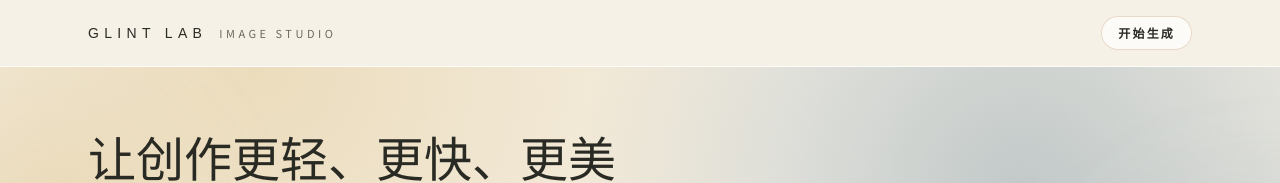
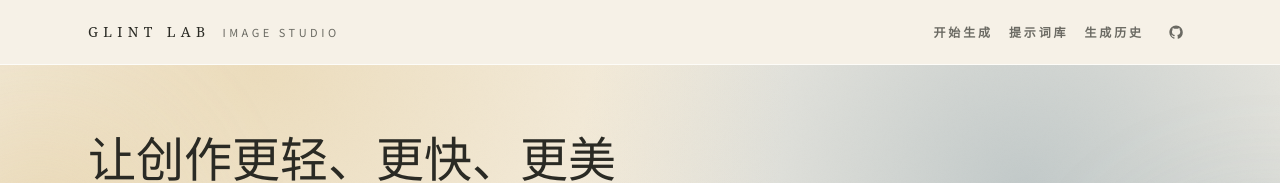
Before and after one commit to JS-banana/ai-image-prompt-app, a Next.js app: page / in a window 1280 px wide. Shown: the top 183 px of the page. Built offline with nearby package versions, Linux system fonts and the light colour scheme; no server answers; the database is empty.

Commit message:
feat(ui): nav and fonts

```diff
--- a/package.json
+++ b/package.json
@@ -28,6 +28,9 @@
     "seed": "tsx prisma/seed.ts"
   },
   "dependencies": {
+    "@fontsource/fraunces": "^5.2.9",
+    "@fontsource/noto-sans-sc": "^5.2.8",
+    "@fontsource/noto-serif-sc": "^5.2.8",
     "@prisma/client": "5.19.1",
     "@radix-ui/react-dialog": "^1.1.15",
     "@radix-ui/react-popover": "^1.1.15",
--- /dev/null
+++ b/src/app/_components/github-icon.tsx
@@ -0,0 +1,18 @@
+import type { SVGProps } from "react";
+
+type IconProps = SVGProps<SVGSVGElement> & { title?: string };
+
+export function GitHubIcon({ title, ...props }: IconProps) {
+  return (
+    <svg
+      viewBox="0 0 24 24"
+      fill="currentColor"
+      aria-hidden={title ? undefined : true}
+      role={title ? "img" : "presentation"}
+      {...props}
+    >
+      {title ? <title>{title}</title> : null}
+      <path d="M12 2.1c-5.5 0-10 4.6-10 10.3 0 4.5 2.9 8.3 6.9 9.7.5.1.7-.2.7-.5v-1.9c-2.8.6-3.4-1.3-3.4-1.3-.5-1.2-1.1-1.5-1.1-1.5-.9-.7.1-.7.1-.7 1 .1 1.6 1 1.6 1 .9 1.6 2.4 1.1 3 .8.1-.7.4-1.1.7-1.4-2.2-.3-4.6-1.1-4.6-5 0-1.1.4-2 1-2.7-.1-.3-.4-1.3.1-2.6 0 0 .8-.3 2.7 1a9.1 9.1 0 0 1 4.9 0c1.9-1.3 2.7-1 2.7-1 .5 1.3.2 2.3.1 2.6.6.7 1 1.6 1 2.7 0 3.9-2.4 4.7-4.6 5 .4.3.8 1 .8 2.1v3.1c0 .3.2.6.7.5 4-1.4 6.9-5.2 6.9-9.7 0-5.7-4.5-10.3-10-10.3z" />
+    </svg>
+  );
+}
--- a/src/app/globals.css
+++ b/src/app/globals.css
@@ -1,3 +1,14 @@
+@import "@fontsource/noto-sans-sc/300.css";
+@import "@fontsource/noto-sans-sc/400.css";
+@import "@fontsource/noto-sans-sc/500.css";
+@import "@fontsource/noto-sans-sc/600.css";
+@import "@fontsource/noto-sans-sc/700.css";
+@import "@fontsource/noto-serif-sc/400.css";
+@import "@fontsource/noto-serif-sc/500.css";
+@import "@fontsource/noto-serif-sc/600.css";
+@import "@fontsource/noto-serif-sc/700.css";
+@import "@fontsource/fraunces/400.css";
+@import "@fontsource/fraunces/600.css";
 @import "tailwindcss";
 
 :root {
@@ -10,6 +21,10 @@
   --glint-azure: #5f7e90;
   --glint-rose: #c88f7a;
   --glint-cream: #fffaf0;
+  --font-body:
+    "Noto Sans SC", "Noto Sans", system-ui, -apple-system, "Segoe UI", sans-serif;
+  --font-display: "Noto Serif SC", "Noto Serif", "Songti SC", serif;
+  --font-accent: "Fraunces", "Noto Serif SC", serif;
 }
 
 @theme inline {
--- a/src/app/layout.tsx
+++ b/src/app/layout.tsx
@@ -1,25 +1,7 @@
 import type { Metadata } from "next";
 import Link from "next/link";
-import { Fraunces, Noto_Sans_SC, Noto_Serif_SC } from "next/font/google";
+import { GitHubIcon } from "./_components/github-icon";
 import "./globals.css";
-
-const notoSans = Noto_Sans_SC({
-  subsets: ["latin"],
-  weight: ["300", "400", "500", "600", "700"],
-  variable: "--font-body",
-});
-
-const notoSerif = Noto_Serif_SC({
-  subsets: ["latin"],
-  weight: ["400", "500", "600", "700"],
-  variable: "--font-display",
-});
-
-const fraunces = Fraunces({
-  subsets: ["latin"],
-  weight: ["400", "600"],
-  variable: "--font-accent",
-});
 
 export const metadata: Metadata = {
   title: "GLINT LAB · 温室工作台",
@@ -34,12 +16,12 @@ export default function RootLayout({
   return (
     <html lang="zh-CN" suppressHydrationWarning>
       <body
-        className={`${notoSans.variable} ${notoSerif.variable} ${fraunces.variable} antialiased bg-[var(--glint-ivory)] text-[var(--glint-ink)]`}
+        className="antialiased bg-[var(--glint-ivory)] text-[var(--glint-ink)]"
       >
         <div className="min-h-screen">
           <header className="sticky top-0 z-30 border-b border-white/70 bg-[rgba(246,241,231,0.85)] backdrop-blur">
             <div className="mx-auto flex max-w-6xl items-center justify-between px-6 py-4">
-              <Link href="/" className="flex items-center gap-3">
+              <Link href="/" className="flex items-center gap-3" aria-label="GLINT LAB">
                 <span className="font-display text-sm uppercase tracking-[0.38em] text-[var(--glint-ink)]">
                   GLINT LAB
                 </span>
@@ -47,12 +29,35 @@ export default function RootLayout({
                   Image Studio
                 </span>
               </Link>
-              <Link
-                href="/generate"
-                className="rounded-full border border-[rgba(200,155,115,0.35)] bg-white/70 px-4 py-2 text-xs font-semibold uppercase tracking-[0.18em] text-[var(--glint-ink)] shadow-[0_12px_30px_-20px_rgba(42,42,36,0.6)] transition hover:-translate-y-0.5 hover:bg-white"
-              >
-                开始生成
-              </Link>
+              <div className="flex items-center gap-4">
+                <Link
+                  href="/generate"
+                  className="text-xs font-semibold uppercase tracking-[0.24em] text-[var(--glint-muted)] transition hover:text-[var(--glint-ink)]"
+                >
+                  开始生成
+                </Link>
+                <Link
+                  href="/prompts"
+                  className="text-xs font-semibold uppercase tracking-[0.24em] text-[var(--glint-muted)] transition hover:text-[var(--glint-ink)]"
+                >
+                  提示词库
+                </Link>
+                <Link
+                  href="/gallery"
+                  className="text-xs font-semibold uppercase tracking-[0.24em] text-[var(--glint-muted)] transition hover:text-[var(--glint-ink)]"
+                >
+                  生成历史
+                </Link>
+                <a
+                  href="https://github.com/JS-banana/ai-image-prompt-app"
+                  target="_blank"
+                  rel="noreferrer"
+                  aria-label="GitHub"
+                  className="flex h-8 w-8 items-center justify-center text-[var(--glint-muted)] transition hover:-translate-y-0.5 hover:text-[var(--glint-ink)]"
+                >
+                  <GitHubIcon className="h-4 w-4" />
+                </a>
+              </div>
             </div>
           </header>
           {children}
```
Also changed, not shown: 1 other file (tests, documents, lock files or other folders).
